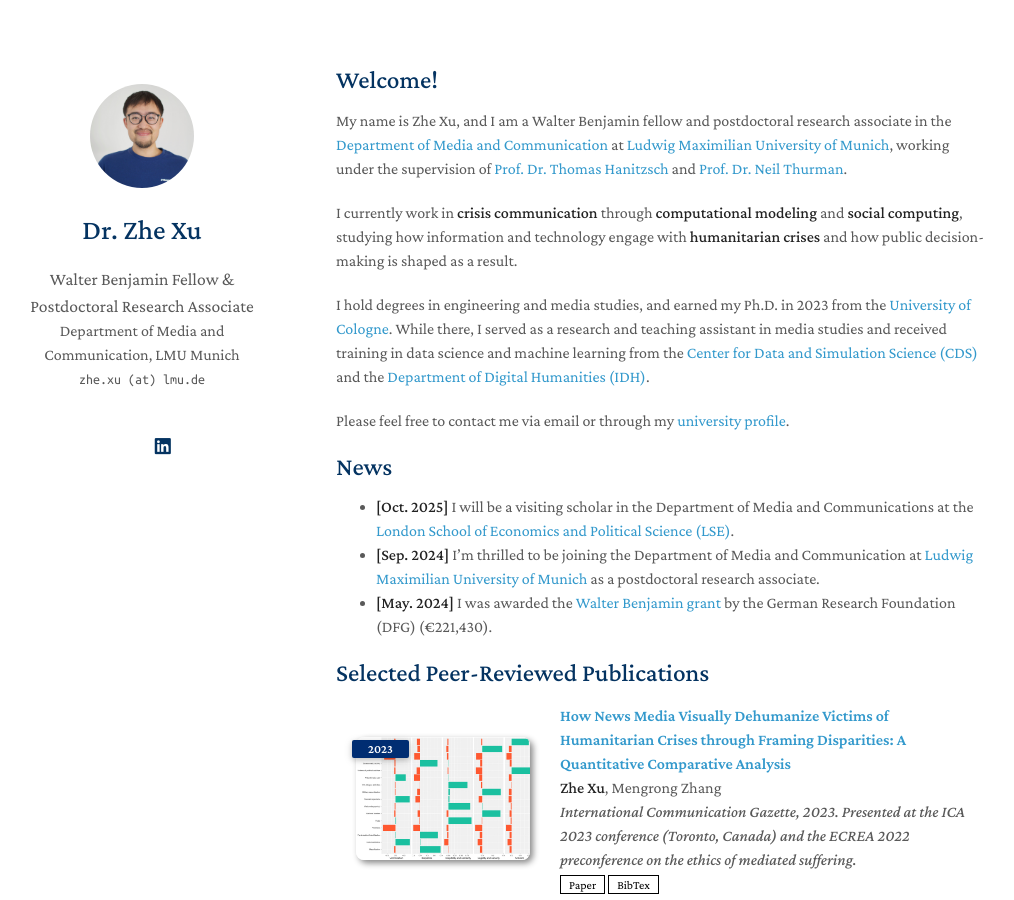
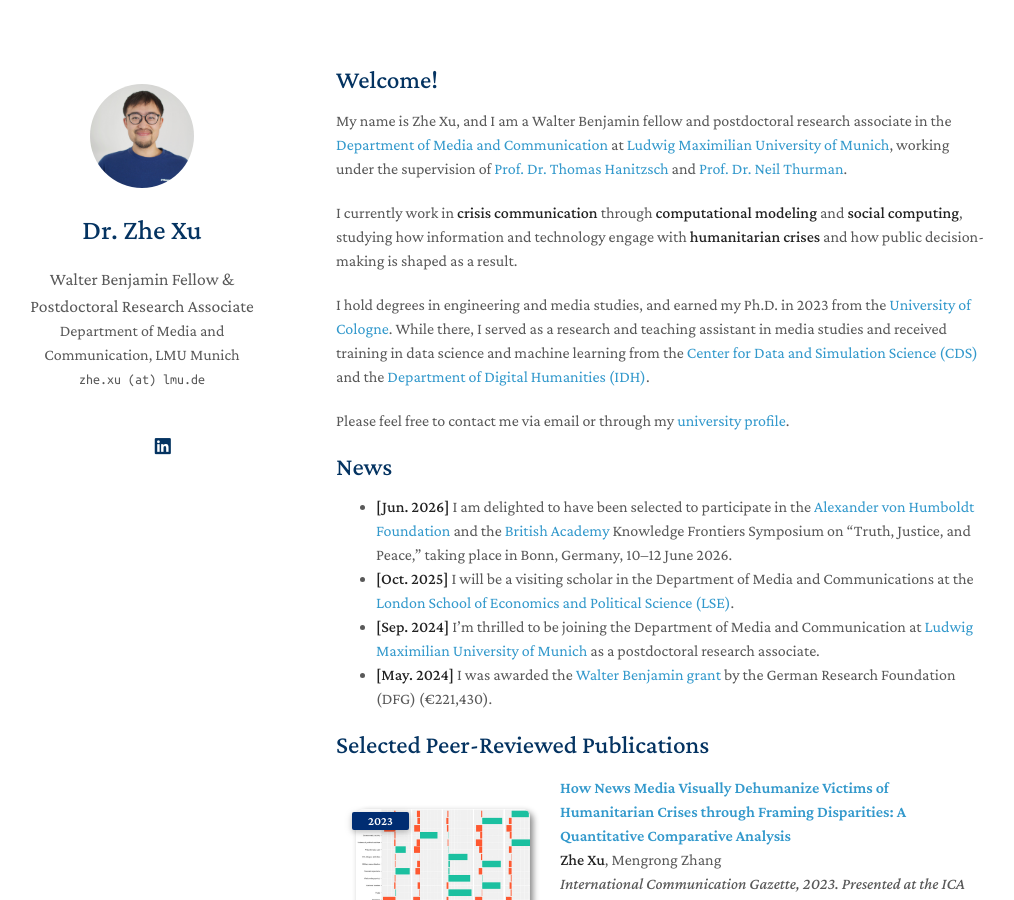
Before and after one commit to zhexuphd/home, a Jekyll site: the page built from index.md, in a window 1280 px wide and 900 px high. Shown: the whole window, without its empty margins (134-1148 px from the left). Built offline with Jekyll 4.4.1, drawn with Linux system fonts in a browser that asks for light colours; a style sheet for code colours, icons or effects is not loaded; our own code applies the rules of GitHub Pages for plain Markdown files.

Commit message:
Update index.md

```diff
--- a/index.md
+++ b/index.md
@@ -13,6 +13,7 @@ Please feel free to contact me via email or through my [university profile](http
 
 ## News
 
+- **[Jun. 2026]** I am delighted to have been selected to participate in the [Alexander von Humboldt Foundation](https://www.humboldt-foundation.de/) and the [British Academy](https://www.thebritishacademy.ac.uk/) Knowledge Frontiers Symposium on “Truth, Justice, and Peace,” taking place in Bonn, Germany, 10–12 June 2026.
 - **[Oct. 2025]** I will be a visiting scholar in the Department of Media and Communications at the [London School of Economics and Political Science (LSE)](https://www.lse.ac.uk/).
 - **[Sep. 2024]** I’m thrilled to be joining the Department of Media and Communication at [Ludwig Maximilian University of Munich](https://www.lmu.de/en/) as a postdoctoral research associate.
 - **[May. 2024]** I was awarded the [Walter Benjamin grant](https://www.dfg.de/en/research-funding/funding-opportunities/programmes/individual/walter-benjamin) by the German Research Foundation (DFG) (€221,430).
```
